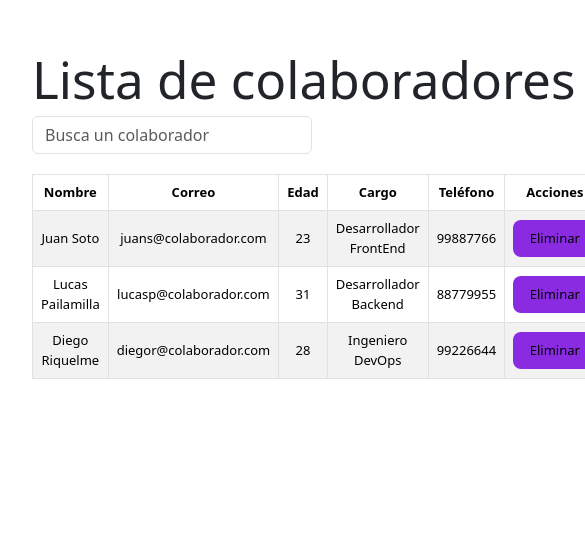
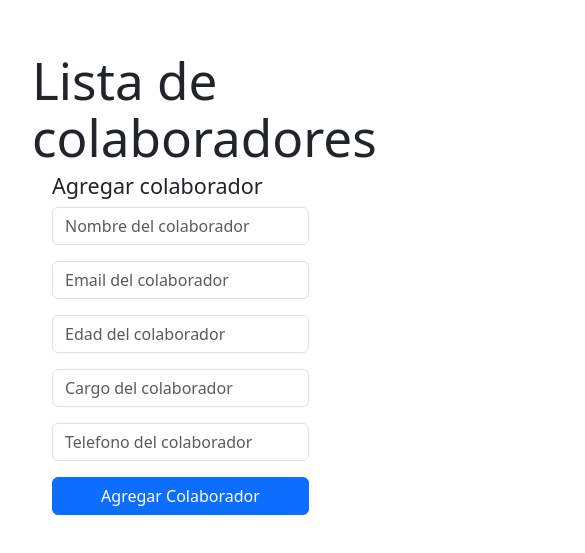
Before and after one commit to JUDAS89/colaboradores, a React (Vite) app: page / in a window 390 px wide. Shown: the part 131-684 px from the top of the page, 585 px wide, since content can reach past the window. Built offline with nearby package versions, Linux system fonts and the light colour scheme.

Commit message:
responsividad

```diff
--- a/src/components/listado.jsx
+++ b/src/components/listado.jsx
@@ -5,7 +5,7 @@ import './style.css'
 const Listado = ({colaboradores, handleEliminarColaborador}) => {
 
     return (
-        <Table striped bordered hover>
+        <Table striped bordered hover className='listado'>
             <thead>
                 <tr>
                     <th>Nombre</th>
--- a/src/components/style.css
+++ b/src/components/style.css
@@ -38,3 +38,15 @@ h1, h4{
     margin-bottom: 20px;
     width: 280px;
 }
+
+@media (max-width: 576px) {
+      .mb-3, .btnForm {
+        width: 100%;
+      }
+      #buscador {
+        display: none;
+      }
+      .listado, #buscador {
+        display: none;
+      }
+  }
```
